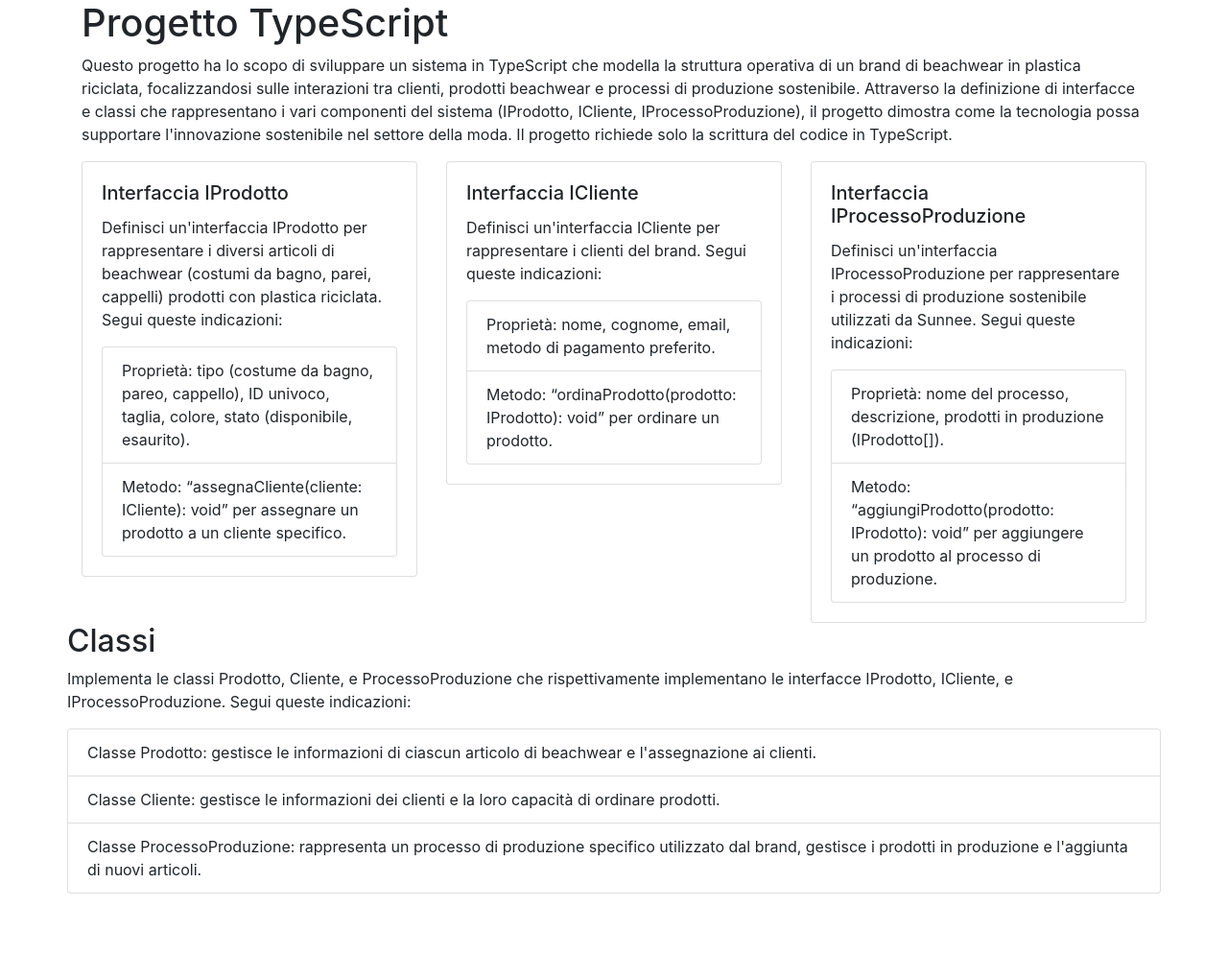
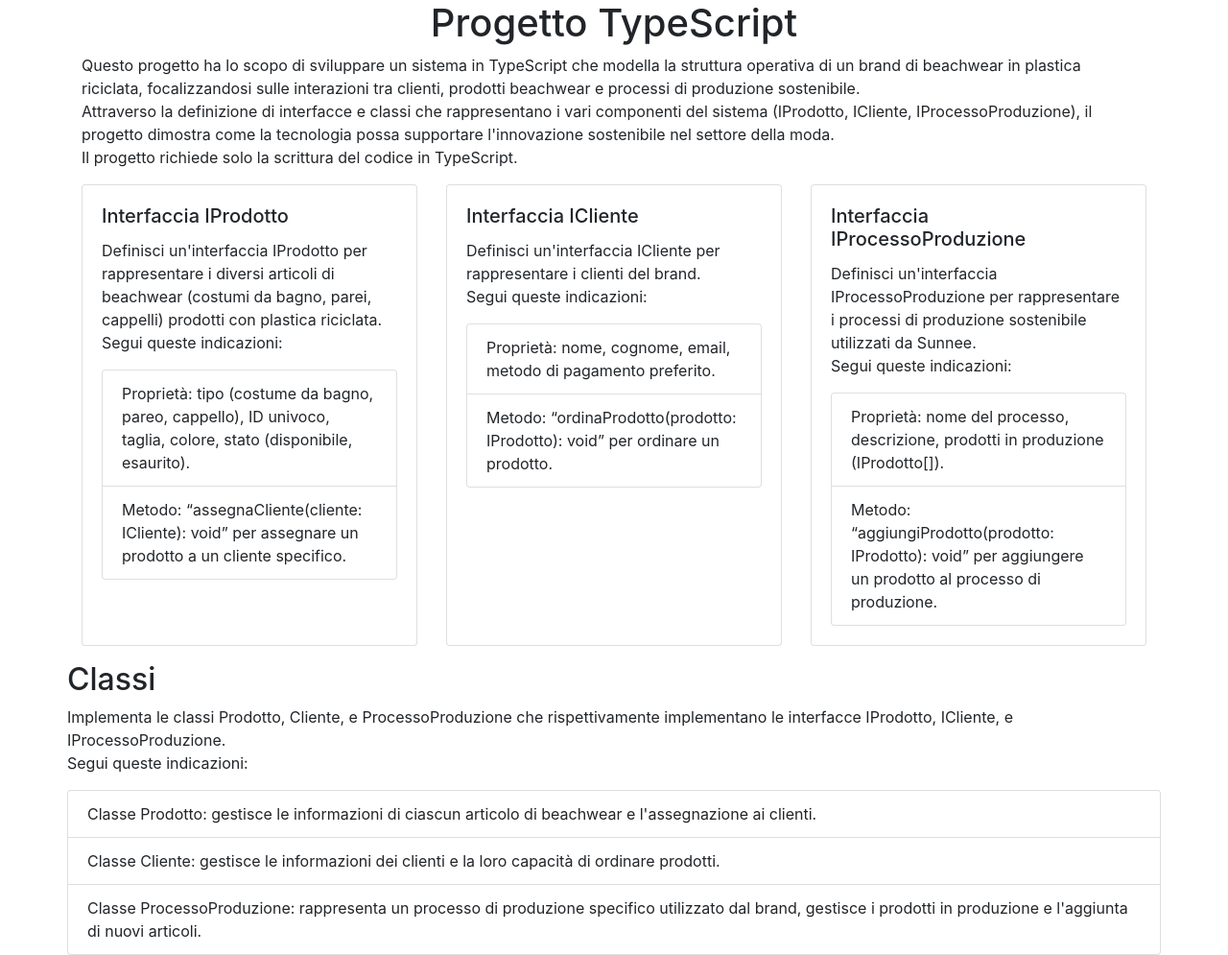
Before and after one commit to verodevp/projTypeScript, a website: page index.html in a window 1280 px wide. Shown: the whole page at 96% size. Before the commit the page ends 931 px from the top, so only its background shows below. Drawn offline with nearby package versions, Linux system fonts and the light colour scheme.

Commit message:
Modifica index.html

```diff
--- a/index.html
+++ b/index.html
@@ -10,24 +10,25 @@
 </head>
 <body>
         <div class="container">
-        <h1 class="center">Progetto TypeScript</h1>
+        <h1 class="text-center">Progetto TypeScript</h1>
           <p>
         Questo progetto ha lo scopo di sviluppare un sistema in TypeScript che modella la struttura operativa di un brand di
         beachwear in plastica riciclata, focalizzandosi sulle interazioni tra clienti, prodotti beachwear e processi di
-        produzione sostenibile.
+        produzione sostenibile. <br>
 
         Attraverso la definizione di interfacce e classi che rappresentano i vari componenti del sistema (IProdotto, ICliente,
         IProcessoProduzione), il progetto dimostra come la tecnologia possa supportare l'innovazione sostenibile nel settore
-        della moda.
+        della moda. <br>
 
         Il progetto richiede solo la scrittura del codice in TypeScript.
 </p>
-        <div class="row">
+        <div class="row mb-3 d-flex align-items-stretch">
             <div class="col-sm">
-                <div class="card">
+                <div class="card h-100">
+
                     <div class="card-body">
                         <h5 class="card-title">Interfaccia IProdotto</h5>
-                        <p class="card-text">Definisci un'interfaccia IProdotto per rappresentare i diversi articoli di beachwear (costumi da bagno, parei, cappelli) prodotti con plastica riciclata. Segui queste indicazioni:</p>
+                        <p class="card-text">Definisci un'interfaccia IProdotto per rappresentare i diversi articoli di beachwear (costumi da bagno, parei, cappelli) prodotti con plastica riciclata. <br> Segui queste indicazioni:</p>
                         <ul class="list-group">
                             <li class="list-group-item">Proprietà: tipo (costume da bagno, pareo, cappello), ID univoco, taglia, colore, stato (disponibile, esaurito).</li>
                             <li class="list-group-item">Metodo: “assegnaCliente(cliente: ICliente): void” per assegnare un prodotto a un cliente specifico.</li>
@@ -37,10 +38,10 @@
                 </div>
             </div>
             <div class="col-sm">
-                <div class="card">
+                <div class="card h-100">
                     <div class="card-body">
                         <h5 class="card-title">Interfaccia ICliente</h5>
-                        <p class="card-text">Definisci un'interfaccia ICliente per rappresentare i clienti del brand. Segui queste
+                        <p class="card-text">Definisci un'interfaccia ICliente per rappresentare i clienti del brand. <br> Segui queste
                             indicazioni:</p>
                         <ul class="list-group">
                             <li class="list-group-item">Proprietà: nome, cognome, email, metodo di pagamento preferito.</li>
@@ -52,12 +53,12 @@
                 </div>
             </div>
             <div class="col-sm">
-                <div class="card">
+                <div class="card h-100">
                     <div class="card-body">
                         <h5 class="card-title">Interfaccia IProcessoProduzione</h5>
-                        <p class="card-text">Definisci un'interfaccia IProcessoProduzione per rappresentare i processi di produzione sostenibile utilizzati da Sunnee. Segui queste indicazioni:</p>
+                        <p class="card-text">Definisci un'interfaccia IProcessoProduzione per rappresentare i processi di produzione sostenibile utilizzati da Sunnee. <br> Segui queste indicazioni:</p>
                         <ul class="list-group">
-                            <li class="list-group-item">Proprietà: nome del processo, descrizione, prodotti in produzione (IProdotto[]).</li>
+                            <li class="list-group-item"> Proprietà: nome del processo, descrizione, prodotti in produzione (IProdotto[]).</li>
                             <li class="list-group-item">Metodo: “aggiungiProdotto(prodotto: IProdotto): void” per aggiungere un prodotto al processo di produzione.</li>
                         </ul>
 
@@ -70,7 +71,7 @@
             <h2>Classi</h2>
             <div class="col-s">
                 <p>Implementa le classi Prodotto, Cliente, e ProcessoProduzione che rispettivamente implementano le interfacce
-                    IProdotto, ICliente, e IProcessoProduzione.
+                    IProdotto, ICliente, e IProcessoProduzione. <br>
 
                     Segui queste indicazioni:</p>
 
```
